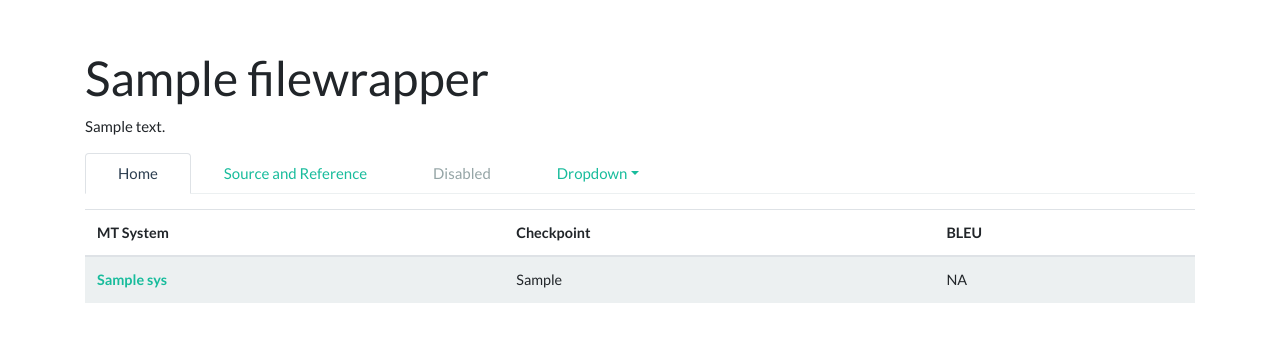
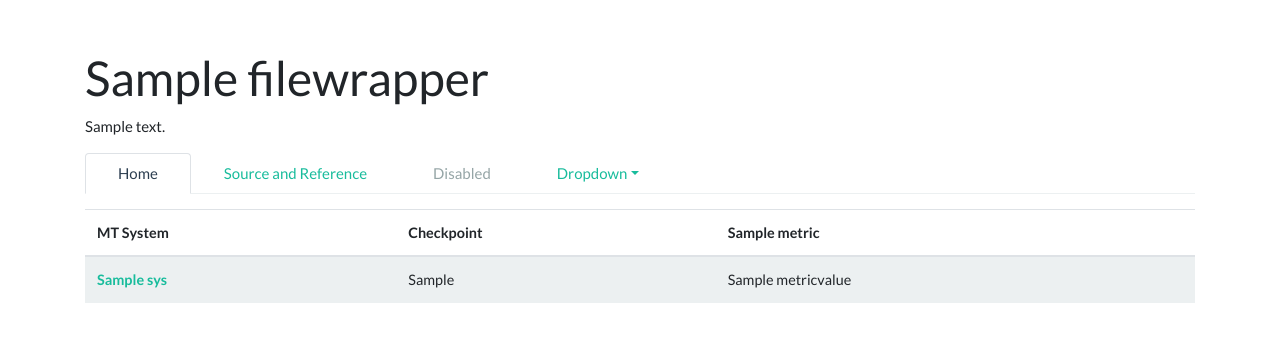
Before and after one commit to Gldkslfmsd/MTCE-py, a Django app: template mtce/templates/mtce/comparison_detail.html in a window 1280 px wide. Shown: the part 71-413 px from the top of the page. Run offline with Django 3.2, Linux system fonts and the light colour scheme; tables that the repository leaves empty hold one stand-in row (values such as "Sample post"); the template is opened without the code that fills it: values that come from a table or form of the project are taken from there, most other values are stand-ins (such as "Sample title", 1, 10 or a date in 2020); some libraries are stand-ins or nearby versions.

Commit message:
metric views

```diff
--- a/mtce/evaluators.py
+++ b/mtce/evaluators.py
@@ -46,3 +46,13 @@ EVALUATORS = {
     "BLEU_lowercased": BLEU_lc(),
     "BLEU brevity_penalty": SacreBleu(),
 }
+
+
+METRICS = ["BLEU",
+           "brevity_penalty",
+           "BLEU_lowercased",
+           ]
+
+from collections import defaultdict
+metric_NA = defaultdict(lambda: float("nan"))
+metric_NA["BLEU"] = -1
--- a/mtce/models.py
+++ b/mtce/models.py
@@ -9,7 +9,7 @@ from django.core.exceptions import ValidationError
 from django.contrib.contenttypes.models import ContentType
 
 
-
+from .evaluators import metric_NA
 
 class ModelBase():
 
@@ -297,6 +297,13 @@ class Checkpoint(FileWrapper):
 
         self.schedule_evaluation()
 
+    def get_metric_value(self,metric):
+        e = Evaluation.objects.filter(metric=metric,checkpoint=self).first()
+        if e is None:
+            return metric_NA[metric]
+        return e.value
+
+
 
 
 
--- a/mtce/templates/mtce/comparison_detail.html
+++ b/mtce/templates/mtce/comparison_detail.html
@@ -42,15 +42,19 @@
     <tr>
       <th scope="col">MT System</th>
       <th scope="col">Checkpoint</th>
-      <th scope="col">BLEU</th>
+        {% for metric in metrics %}
+          <th scope="col">{{ metric }}</th>
+        {% endfor %}
     </tr>
   </thead>
   <tbody>
-  {% for sys,cp in systems_checkpoints %}
+  {% for sys,cp,metricvalues in systems_checkpoints_metricvalues %}
     <tr class="table-light">
         <th scope="row"><a href="{% url 'mtce:system_detail' sys.id %}">{{ sys }}</a></th>
       <td>{{ cp }}</td>
-      <td>NA</td>
+        {% for mv in metricvalues %}
+          <td>{{ mv }}</td>
+        {% endfor %}
     </tr>
   {% endfor %}
   </tbody>
```
Also changed, not shown: mtce/templates/mtce/system_detail.html (+9 -5 lines), mtce/views.py (+8 -2 lines).
